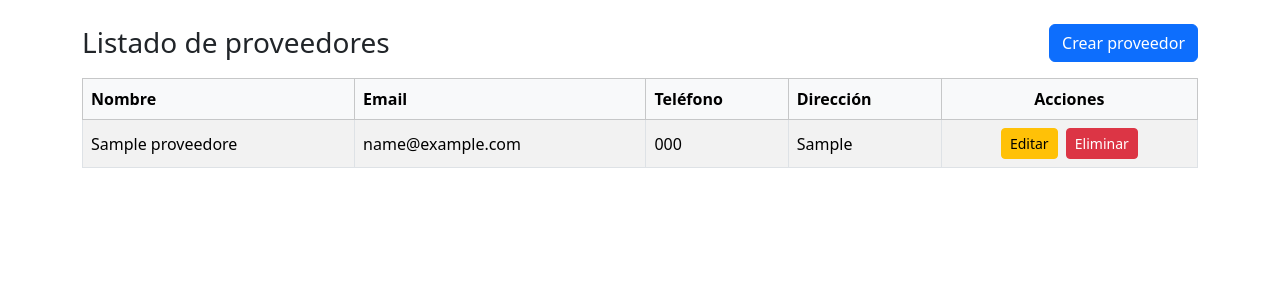
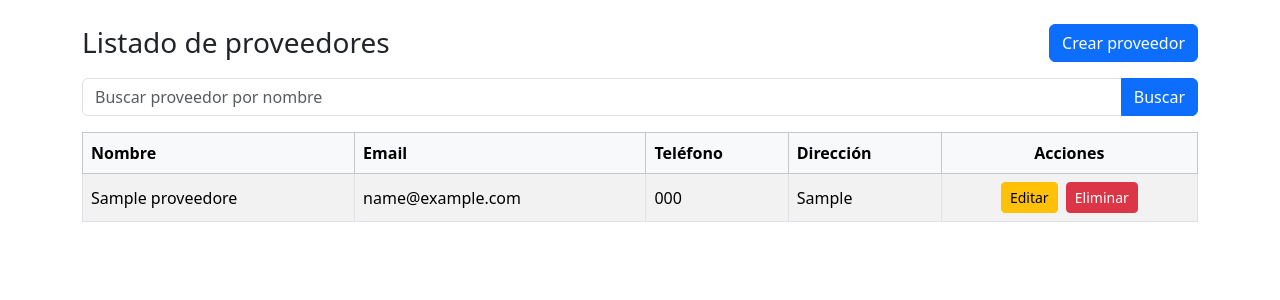
Before and after one commit to KevinMoscoso/ERPIA, a PHP site: page /proveedores in a window 1280 px wide. Shown: the top 300 px of the page. Run offline with PHP 8.4, Linux system fonts and the light colour scheme; tables that the repository leaves empty or names only in its code hold one stand-in row (values such as "Sample post").

Commit message:
Implementación de busqueda en Proveedores

```diff
--- a/src/Controller/ProveedoresController.php
+++ b/src/Controller/ProveedoresController.php
@@ -12,10 +12,31 @@ class ProveedoresController extends Controller
 {
     public function index(): void
     {
-        $proveedores = Proveedor::getAll();
+        $q = trim($_GET['q'] ?? '');
+
+        if ($q !== '') {
+            // 🔍 Búsqueda por nombre de proveedor
+            $sql = "
+                SELECT *
+                FROM proveedores
+                WHERE nombre LIKE :nombre
+                ORDER BY nombre ASC
+                LIMIT 50
+            ";
+
+            $stmt = \Erpia\Core\Database::getConnection()->prepare($sql);
+            $stmt->bindValue(':nombre', '%' . $q . '%');
+            $stmt->execute();
+
+            $proveedores = $stmt->fetchAll();
+        } else {
+            // 📄 Listado normal
+            $proveedores = Proveedor::getAll();
+        }
 
         View::render('proveedores/index', [
             'proveedores' => $proveedores,
+            'q' => $q,
         ]);
     }
 
--- a/src/View/proveedores/index.php
+++ b/src/View/proveedores/index.php
@@ -1,5 +1,6 @@
 <?php
 /** @var array $proveedores */
+/** @var string $q */
 ?>
 <!doctype html>
 <html lang="es">
@@ -15,10 +16,30 @@
 </head>
 <body>
 <div class="container my-4">
+
+    <!-- Encabezado -->
     <div class="d-flex justify-content-between align-items-center mb-3">
         <h1 class="h3 mb-0">Listado de proveedores</h1>
         <a href="/proveedores/crear" class="btn btn-primary">Crear proveedor</a>
     </div>
+
+    <!-- 🔍 BUSCADOR POR NOMBRE -->
+    <form method="get" action="/proveedores" class="mb-3">
+        <div class="input-group">
+            <input
+                type="text"
+                name="q"
+                class="form-control"
+                placeholder="Buscar proveedor por nombre"
+                value="<?= htmlspecialchars($q ?? '', ENT_QUOTES, 'UTF-8') ?>"
+            >
+            <button class="btn btn-primary">Buscar</button>
+
+            <?php if (!empty($q)): ?>
+                <a href="/proveedores" class="btn btn-outline-secondary">Limpiar</a>
+            <?php endif; ?>
+        </div>
+    </form>
 
     <?php if (!empty($proveedores)): ?>
         <div class="table-responsive">
@@ -40,11 +61,11 @@
                         <td><?= htmlspecialchars((string) ($proveedor['telefono'] ?? ''), ENT_QUOTES, 'UTF-8') ?></td>
                         <td><?= htmlspecialchars((string) ($proveedor['direccion'] ?? ''), ENT_QUOTES, 'UTF-8') ?></td>
                         <td class="text-center">
-                            <a href="/proveedores/editar/<?= htmlspecialchars((string) $proveedor['id'], ENT_QUOTES, 'UTF-8') ?>"
+                            <a href="/proveedores/editar/<?= (int) $proveedor['id'] ?>"
                                class="btn btn-sm btn-warning me-1">
                                 Editar
                             </a>
-                            <a href="/proveedores/eliminar/<?= htmlspecialchars((string) $proveedor['id'], ENT_QUOTES, 'UTF-8') ?>"
+                            <a href="/proveedores/eliminar/<?= (int) $proveedor['id'] ?>"
                                class="btn btn-sm btn-danger"
                                onclick="return confirm('¿Seguro que deseas eliminar este proveedor?');">
                                 Eliminar
@@ -57,10 +78,12 @@
         </div>
     <?php else: ?>
         <div class="alert alert-info">
-            No hay proveedores registrados.
+            No se encontraron proveedores.
         </div>
     <?php endif; ?>
+
 </div>
+
 <script
     src="https://cdn.jsdelivr.net/npm/bootstrap@5.3.3/dist/js/bootstrap.bundle.min.js"
     crossorigin="anonymous"
```
